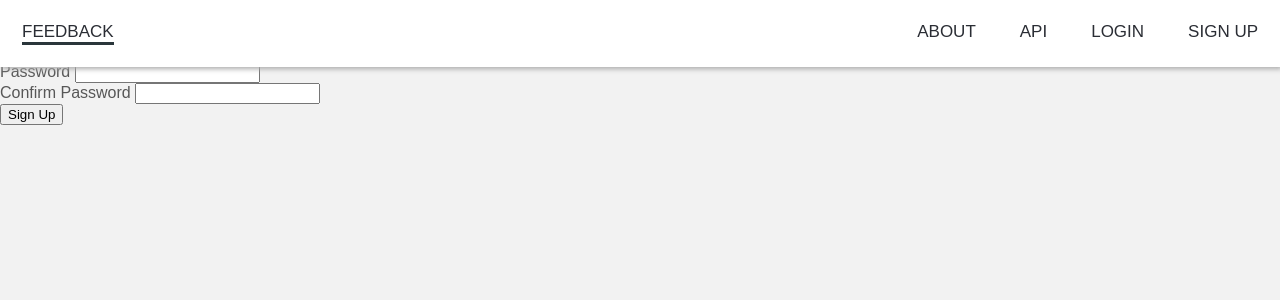
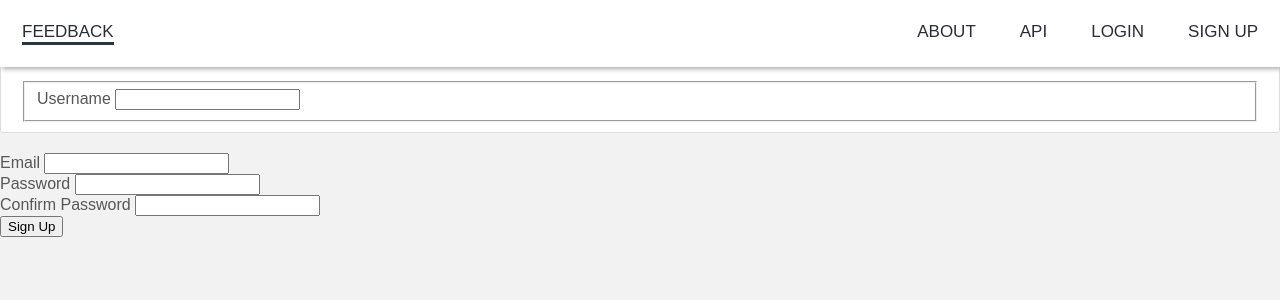
Before and after one commit to jgil325/FeedbackForm, a Flask app: page /signup in a window 1280 px wide. Shown: the top 300 px of the page. Run offline with Flask 2, Linux system fonts and the light colour scheme; some libraries are stand-ins or nearby versions; some web fonts are replaced.

Commit message:
working, needs styling fixes

```diff
--- a/static/css/layout.css
+++ b/static/css/layout.css
@@ -65,3 +65,12 @@ a:hover {
   transition: 350ms ease-in-out;
   transform-origin: 0% 50%;
 }
+
+.content-section {
+  background: #ffffff;
+  padding: 10px 20px;
+  border: 1px solid #dddddd;
+  border-radius: 3px;
+  margin-bottom: 20px;
+  padding-top: 80px;
+}
--- a/templates/signup.html
+++ b/templates/signup.html
@@ -1,6 +1,7 @@
 {% extends "layout.html" %}
+
 {% block content %}
-<link rel="stylesheet" href="static/css/signup.css"/>
+<!--     <link rel="stylesheet" href="static/css/signup.css"/> -->
         <div class="content-section">
            <form method="POST" action="">
               {{ form.hidden_tag() }}
```
Also changed, not shown: static/css/singup.css (deleted, +0 -12 lines). Lines whose indentation alone changed are shown as unchanged.
